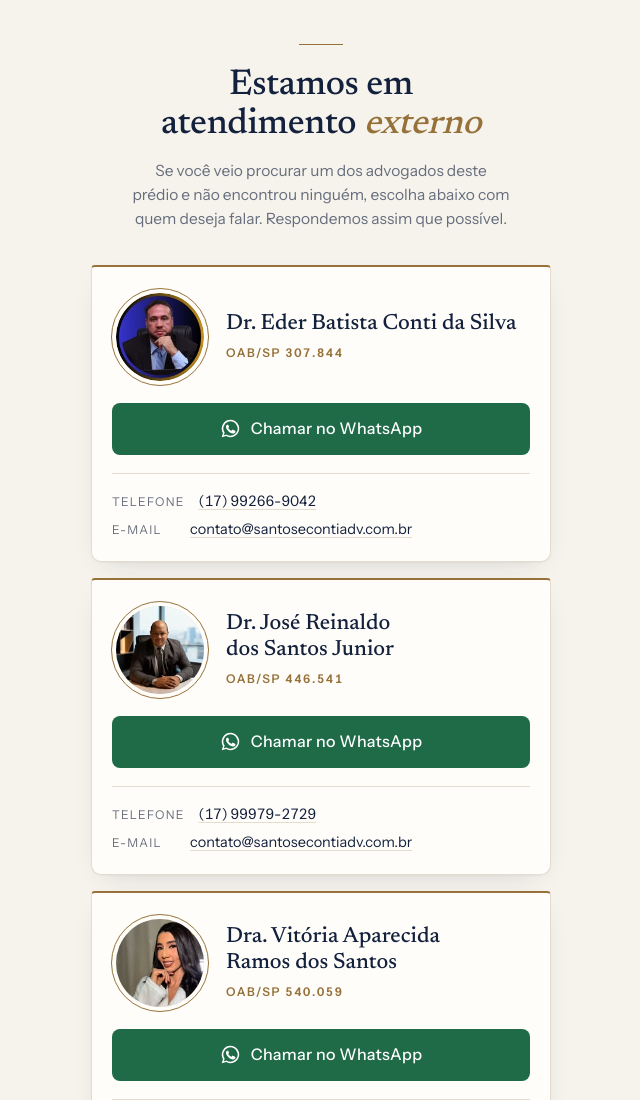
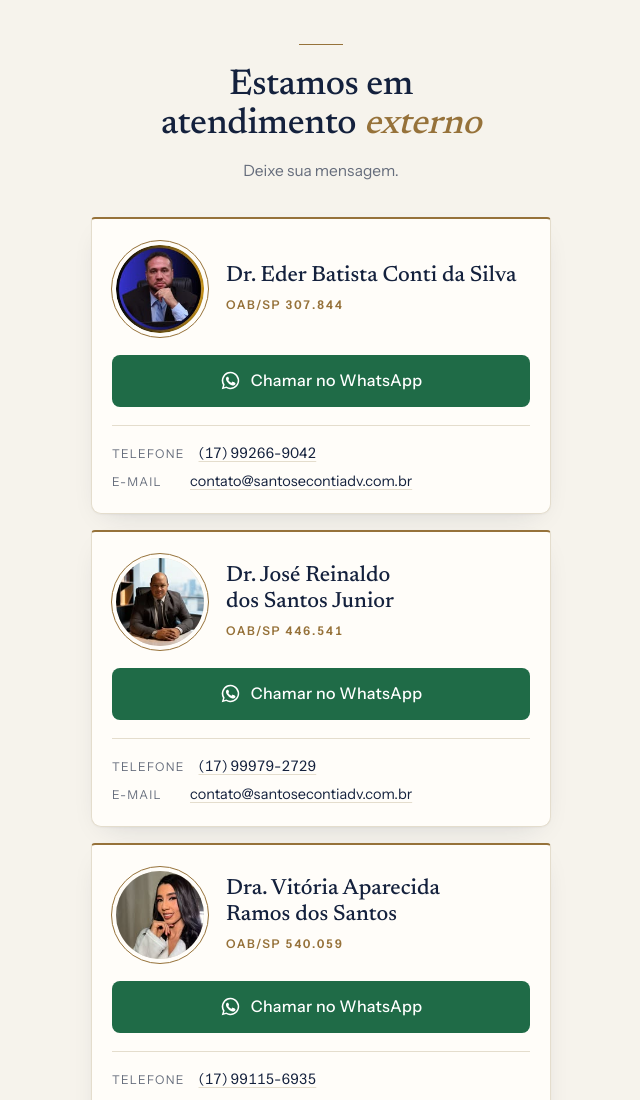
Before and after one commit to santosecontiadv/port-o, a plain HTML site: page index.html in a window 1280 px wide. Shown: the top 1100 px of the page, without its empty margins (319-959 px from the left). Drawn offline with Linux system fonts and the light colour scheme.

Commit message:
Simplifica texto de abertura para "Deixe sua mensagem."
Co-Authored-By: Claude Sonnet 5.5 <noreply@anthropic.com>

```diff
--- a/index.html
+++ b/index.html
@@ -220,7 +220,7 @@
 <main class="wrap">
   <header>
     <h1>Estamos em atendimento <em>externo</em></h1>
-    <p class="lead">Se você veio procurar um dos advogados deste prédio e não encontrou ninguém, escolha abaixo com quem deseja falar. Respondemos assim que possível.</p>
+    <p class="lead">Deixe sua mensagem.</p>
   </header>
 
   <section class="team" aria-label="Santos &amp; Conti Sociedade de Advogados">
```
